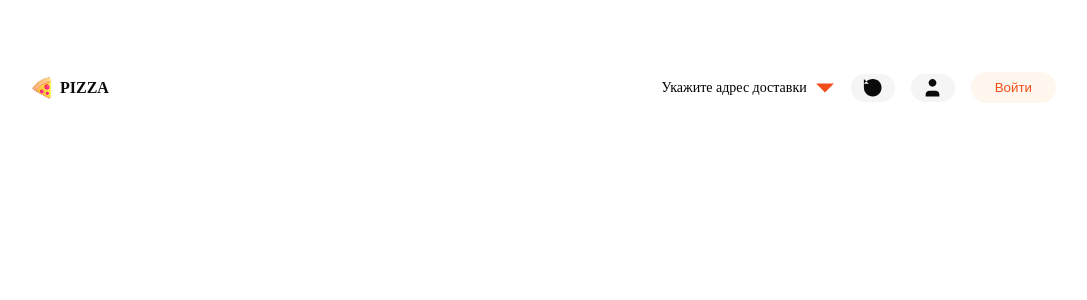
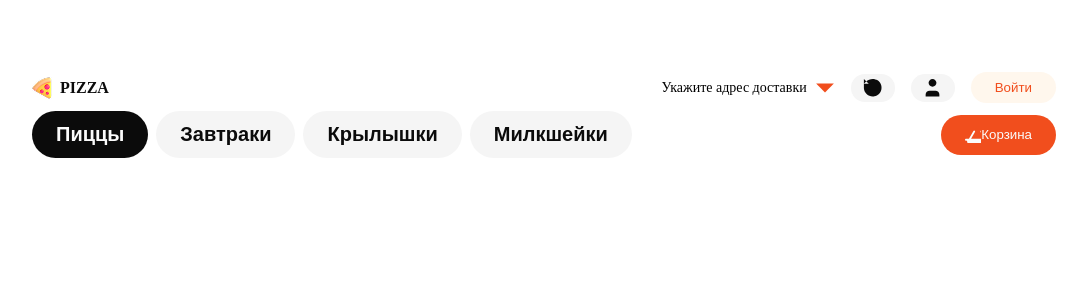
Before and after one commit to Rodion0io/project, a React (Vite) app: page / in a window 1280 px wide. Shown: the top 300 px of the page, without its empty margins (96-1183 px from the left). Built offline with nearby package versions, Linux system fonts and the light colour scheme.

Commit message:
реализовал MenuToolbar

```diff
--- /dev/null
+++ b/src/components/MenuToolbar/MenuToolbar.module.scss
@@ -0,0 +1,4 @@
+.icon {
+  width: 16px;
+  height: 16px;
+}
--- /dev/null
+++ b/src/components/MenuToolbar/MenuToolbar.tsx
@@ -0,0 +1,47 @@
+import st from "./MenuToolbar.module.scss"
+
+import {Box} from "../ui/Box/Box.tsx";
+import type {MenuToolbarProps} from "./types/MenuToolbarProps.ts";
+import {Tabs} from "../ui/Tabs/Tabs.tsx";
+import {Button} from "../ui/Button/Button.tsx";
+import type {TabsProps} from "../ui/Tabs/types/TabsProps.ts";
+import {useState} from "react";
+import {Icon} from "../ui/Icon/Icon.tsx";
+
+export const MenuToolbar = (props: MenuToolbarProps) => {
+
+    const { className } = props
+
+    const [state, setState] = useState<TabsProps>({
+        items: [
+            { id: '1', value: 'Пиццы' },
+            { id: '2', value: 'Завтраки' },
+            { id: '3', value: 'Крылышки' },
+            { id: '4', value: 'Милкшейки' },
+        ],
+        selectedValue: '1',
+    })
+
+    function handleChange(value: string){
+        setState((prevState) => ({...prevState, selectedValue: value}));
+    }
+
+    return (
+        <Box
+            className={className}
+            alignItems="center"
+            justifyContent="spaceBetween"
+        >
+            <Tabs items={state.items} selectedValue={state.selectedValue} onChange={handleChange}/>
+            <Button
+                size="lg"
+            >
+                <Icon
+                    type="basket"
+                    className={st.icon}
+                />
+                Корзина
+            </Button>
+        </Box>
+    )
+}
--- /dev/null
+++ b/src/components/MenuToolbar/types/MenuToolbarProps.ts
@@ -0,0 +1,7 @@
+interface MenuToolbarProps {
+
+
+    className?: string;
+}
+
+export type { MenuToolbarProps };
--- a/src/components/ui/Icon/Icon.tsx
+++ b/src/components/ui/Icon/Icon.tsx
@@ -7,6 +7,7 @@ import {ChevronDown} from "./Icons/ChevronDown.tsx";
 import type {IconProps} from "./types/IconProps.ts";
 
 import clsx from "clsx";
+import {Basket} from "./Icons/Basket.tsx";
 
 export const Icon = (props: IconProps) => {
 
@@ -15,6 +16,7 @@ export const Icon = (props: IconProps) => {
     return {
         user: <User className={clsx(st.root, className)}/>,
         clock: <Clock className={clsx(st.root, className)}/>,
-        chevronDown: <ChevronDown className={clsx(st.root, className)}/>
+        chevronDown: <ChevronDown className={clsx(st.root, className)}/>,
+        basket: <Basket className={clsx(st.root, className)}/>
     }[type]
 }
--- /dev/null
+++ b/src/components/ui/Icon/Icons/Basket.tsx
@@ -0,0 +1,12 @@
+import type {IconComponentProps} from "../types/IconComponentProps.ts";
+
+export const Basket = (props: IconComponentProps) => (
+    <svg
+        {...props}
+        viewBox="0 0 9 5"
+        fill="currentColor"
+        xmlns="http://www.w3.org/2000/svg"
+    >
+        <path d="M9.16667 5.16673L8.5 11.1667M11.8333 5.16673L9.16667 0.500061M0.5 5.16673H13.8333M1.5 5.16673L2.56667 10.1001C2.629 10.4058 2.79657 10.6799 3.04019 10.8748C3.28381 11.0697 3.58807 11.173 3.9 11.1667H10.4333C10.7453 11.173 11.0495 11.0697 11.2931 10.8748C11.5368 10.6799 11.7043 10.4058 11.7667 10.1001L12.9 5.16673M2.16667 8.16673H12.1667M2.5 5.16673L5.16667 0.500061M5.16667 5.16673L5.83333 11.1667" stroke="#FBFBFB" stroke-linecap="round" stroke-linejoin="round"/>
+    </svg>
+)
--- a/src/components/ui/Icon/types/IconProps.ts
+++ b/src/components/ui/Icon/types/IconProps.ts
@@ -7,6 +7,7 @@ interface IconProps {
 type IconType =
     'user'
     | 'clock'
-    | 'chevronDown';
+    | 'chevronDown'
+    | 'basket';
 
 export type { IconProps };
--- a/src/components/ui/Tabs/types/TabsProps.ts
+++ b/src/components/ui/Tabs/types/TabsProps.ts
@@ -1,8 +1,8 @@
 interface TabsProps {
     items: TabItems[];
-    selectedValue: TabItems['id']
-    onChange: (id: TabItems['id']) => void;
 
+    selectedValue?: TabItems['id']
+    onChange?: (id: TabItems['id']) => void;
     className?: string;
 }
 
--- a/src/pages/MainPage/MainPage.tsx
+++ b/src/pages/MainPage/MainPage.tsx
@@ -1,6 +1,8 @@
+import {MenuToolbar} from "../../components/MenuToolbar/MenuToolbar.tsx";
+
 export const MainPage = () => {
 
     return (
-        <></>
+        <MenuToolbar/>
     )
 }
```
